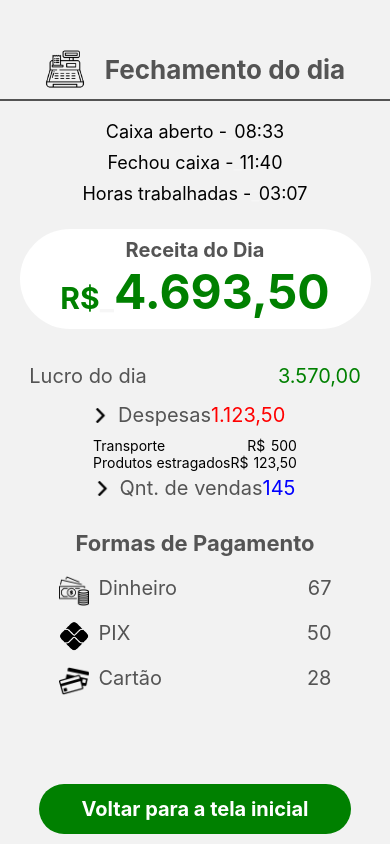
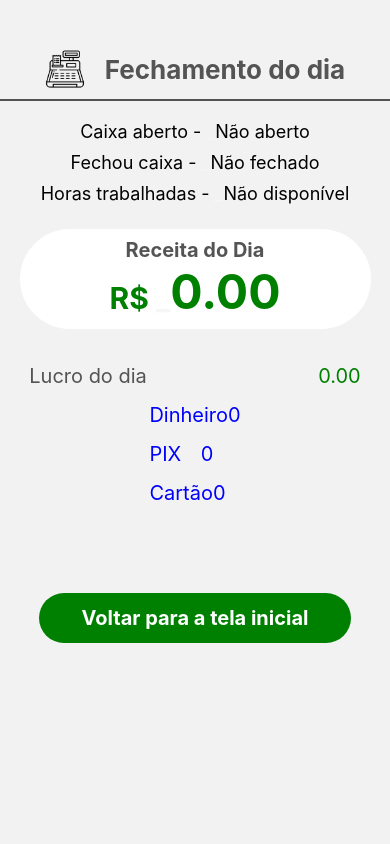
Before and after one commit to Lim4S2/LucraMais--App, a React Native app in the folder Client/: screen /Fechamento in a window 390 px wide. Built offline with nearby package versions, Linux system fonts and the light colour scheme.

Commit message:
tela de fechamento não finalizada

```diff
--- a/Client/src/pages/carrinho/index.js
+++ b/Client/src/pages/carrinho/index.js
@@ -1,119 +1,81 @@
-import React from "react"
-import { View, FlatList, Text, TouchableOpacity, Image } from "react-native"
-import styles from "./style"
-import stylesList from "../venda/stylesList.js"
+import React, { useState } from "react";
+import { View, FlatList, Text, Image, TouchableOpacity, Alert } from "react-native";
+import styles from "./style";
+import stylesList from "../venda/stylesList.js";
 
-export default function Carrinho({ navigation }) {
+export default function Carrinho({ navigation, route }) {
+    const { carrinho } = route.params || { carrinho: [] };
+    const [selectedRadio, setSelectedRadio] = useState(null);
 
-    const DATA = [
-        {
-            tittle: "Coxinha",
-            descricao: "Coxinha de frango com catupiry",
-            quantidade: 20,
-            categoria: "Salgado assado",
-            preco: 3.50
-        },
-        {
-            tittle: "Suco de laranjna",
-            descricao: "Suco de laranja natural - 500ml",
-            quantidade: 5,
-            categoria: "Babida",
-            preco: 5.00
-        },
-        {
-            tittle: "Batata",
-            descricao: "Batata sem produtos químicos",
-            quantidade: 1,
-            categoria: "Legume",
-            preco: 8.00
-
-        },
-        {
-            tittle: "Pastel de Carne",
-            descricao: "",
-            quantidade: 0,
-            categoria: "Pastel salgado",
-            preco: 6.00
-        },
-        {
-            tittle: "Caldo de cana",
-            descricao: "Sabor abacaxi ou limão - 400ml",
-            quantidade: 10,
-            categoria: "Bebida",
-            preco: 5.50
+    const realizarVenda = () => {
+        if (selectedRadio === null) {
+            Alert.alert('Atenção', 'Selecione uma forma de pagamento.');
+            return;
         }
 
-    ]
+        // Armazenar as informações da venda
+        const carrinhoComPagamento = carrinho.map(item => ({
+            ...item,
+            formaPagamento: selectedRadio
+        }));
 
-    const [selectedRadio, setSelectedRadio] = React.useState(3)
+        // Adicionar as informações ao contexto ou storage se necessário
+        // Aqui estamos simplesmente retornando para a tela Venda
+        navigation.navigate("Venda", {
+            carrinhoAtualizado: carrinhoComPagamento
+        });
+    };
 
     return (
         <View style={{ height: "100%" }}>
             <View style={styles.container}>
-                <Image source={require("../../images/iconCesta.png")}
-                    style={{ width: 40, height: 40, marginRight: 20 }}
-                />
+                <TouchableOpacity onPress={() => navigation.goBack()}>
+                    <Image source={require("../../images/setaesq.png")} style={{ width: 40, height: 40, marginRight: 20 }} />
+                </TouchableOpacity>
                 <View style={styles.viewValorCompra}>
                     <Text style={{ ...styles.text, fontSize: 26, paddingTop: 8 }}>Valor total</Text>
                     <Text style={{ ...styles.text, fontWeight: "bold" }}>R$
                         <Text style={{ color: "#f6f6f6" }}>_</Text>
-                        <Text style={{ ...styles.text, fontSize: 38, fontWeight: "bold" }}>28,00</Text>
+                        <Text style={{ ...styles.text, fontSize: 38, fontWeight: "bold" }}>
+                            {carrinho.reduce((total, item) => total + item.price * item.quantidade, 0).toFixed(2)}
+                        </Text>
                     </Text>
                 </View>
             </View>
 
-            <View style={{
-                marginTop: 10,
-                height: "60%"
-            }}>
+            <View style={{ marginTop: 10, height: "60%" }}>
                 <FlatList
-                    data={DATA}
+                    data={carrinho}
                     contentContainerStyle={{ paddingTop: 15 }}
-                    renderItem={({ item }) => {
-                        return (
+                    renderItem={({ item }) => (
                         <View>
                             <View style={stylesList.produto}>
                                 <View style={stylesList.viewTittle}>
-                                        <Text style={stylesList.titulo}>{item.tittle}</Text>
-                                        <View style={stylesList.viewAddCar}>
-                                            <TouchableOpacity style={stylesList.btnMenos}>
-                                                <Text style={{ color: "white", fontSize: 20, fontWeight: "bold" }}>-</Text>
-                                            </TouchableOpacity>
-
-                                            <Text style={{ fontSize: 20, fontWeight: "bold" }}>1</Text>
-
-                                            <TouchableOpacity style={{ ...stylesList.btnMenos, backgroundColor: "#8DEB84" }}>
-                                                <Text style={{ color: "white", fontSize: 20, fontWeight: "bold" }}>+</Text>
-                                            </TouchableOpacity>
-
-                                            <TouchableOpacity>
-                                                <Image source={require("../../images/iconLixeira.png")}
-                                                    style={{ width: 30, height: 30, marginLeft: 50 }} />
-                                            </TouchableOpacity>
-                                        </View>
+                                    <Text style={stylesList.titulo}>{item.name}</Text>
+                                    <Text style={{ fontSize: 20, fontWeight: "bold" }}>
+                                        Quantidade: {item.quantidade}
+                                    </Text>
                                 </View>
 
                                 <View style={stylesList.viewValor}>
                                     <Text style={stylesList.sifrao}>R$
                                         <Text style={{ color: "white" }}>_</Text>
-                                            <Text style={{ ...stylesList.sifrao, fontSize: 34 }}>{item.preco}</Text>
+                                        <Text style={{ ...stylesList.sifrao, fontSize: 34 }}>{item.price}</Text>
                                     </Text>
                                 </View>
                             </View>
                         </View>
-                        )
-                    }}
+                    )}
                 />
             </View>
+
             <View style={styles.venda}>
-
                 <Text style={styles.textValor}>Forma de pagamento</Text>
-
                 <View style={styles.formaPg}>
                     <TouchableOpacity onPress={() => setSelectedRadio(1)}>
                         <View style={styles.wrapper}>
                             <View style={styles.radio}>
-                                {selectedRadio == 1 ? <View style={styles.radioBg}></View> : null}
+                                {selectedRadio === 1 ? <View style={styles.radioBg}></View> : null}
                             </View>
                             <Text style={styles.textRadio}>Dinheiro</Text>
                         </View>
@@ -122,7 +84,7 @@ export default function Carrinho({ navigation }) {
                     <TouchableOpacity onPress={() => setSelectedRadio(2)}>
                         <View style={styles.wrapper}>
                             <View style={styles.radio}>
-                                {selectedRadio == 2 ? <View style={styles.radioBg}></View> : null}
+                                {selectedRadio === 2 ? <View style={styles.radioBg}></View> : null}
                             </View>
                             <Text style={styles.textRadio}>PIX</Text>
                         </View>
@@ -131,18 +93,17 @@ export default function Carrinho({ navigation }) {
                     <TouchableOpacity onPress={() => setSelectedRadio(3)}>
                         <View style={styles.wrapper}>
                             <View style={styles.radio}>
-                                {selectedRadio == 3 ? <View style={styles.radioBg}></View> : null}
+                                {selectedRadio === 3 ? <View style={styles.radioBg}></View> : null}
                             </View>
                             <Text style={styles.textRadio}>Cartão</Text>
                         </View>
                     </TouchableOpacity>
                 </View>
 
-                <TouchableOpacity style={styles.btnVender}
-                    onPress={() => navigation.navigate("Venda")}>
+                <TouchableOpacity style={styles.btnVender} onPress={realizarVenda}>
                     <Text style={styles.textButton}>Vender</Text>
                 </TouchableOpacity>
             </View>
         </View>
-    )
+    );
 }
--- a/Client/src/pages/fechamento/index.js
+++ b/Client/src/pages/fechamento/index.js
@@ -1,144 +1,85 @@
-import React from "react"
-import { View, Text, TouchableOpacity, Image, ScrollView } from "react-native"
-import styles from "./style"
+import React from "react";
+import { View, Text, TouchableOpacity, Image, ScrollView } from "react-native";
+import styles from "./style";
+import moment from "moment";
 
-export const Balancete = [
+export default function Fechamento({ navigation, route }) {
+    const {
+        carrinho = [],
+        openingTime,
+        closingTime,
+        expenses = { total: 0, items: [] },
+        totalSales = { quantity: 0, total: 0 },
+        revenue = 0
+    } = route.params || {};
 
-    {
-        title: 'Despesas',
-        valor: 1123.50,
-        detalhe: [
-            {
-                text: "Transporte",
-                valor: 50
-            }
-        ]
-    },
-    {
-        title: "Produtos estragados",
-        valor: 123.50
-    },
-    {
-        title: "Teste",
-        valor: 5000
-    }
+    // Função para calcular a quantidade total de itens vendidos por forma de pagamento
+    const calcularQuantidadePorFormaPagamento = (forma) => {
+        return carrinho.filter(item => item.formaPagamento === forma).reduce((total, item) => total + item.quantidade, 0);
+    };
 
-]
+    // Calcula receita total do dia
+    const receitaTotal = carrinho.reduce((total, item) => total + item.price * item.quantidade, 0).toFixed(2);
 
-export default function Fechamento({ navigation }) {
+    // Formata as datas e horas
+    const openingMoment = openingTime ? moment(openingTime) : null;
+    const closingMoment = closingTime ? moment(closingTime) : null;
 
-    const [maisDetalhe, setMaisDetalhe] = React.useState(-1)
+    const abertura = openingMoment ? openingMoment.format('HH:mm - DD/MM/YYYY') : "Não aberto";
+    const fechamento = closingMoment ? closingMoment.format('HH:mm') : "Não fechado";
+    const horasTrabalhadas = openingMoment && closingMoment
+        ? moment.duration(closingMoment.diff(openingMoment)).humanize()
+        : "Não disponível";
+
+    const paymentMethods = [
+        { type: 1, label: "Dinheiro" },
+        { type: 2, label: "PIX" },
+        { type: 3, label: "Cartão" }
+    ];
 
     return (
-        <View style={{ alignItems: "center" }}>
+        <ScrollView contentContainerStyle={{ alignItems: "center" }}>
             <View style={styles.container}>
-                <Image source={require("../../images/iconFechaCaixa.png")}
-                    style={{ width: 40, height: 40, marginRight: 20 }} />
+                <Image source={require("../../images/iconFechaCaixa.png")} style={{ width: 40, height: 40, marginRight: 20 }} />
                 <Text style={styles.text}>Fechamento do dia</Text>
             </View>
 
-            <Text style={{ fontSize: 18, marginTop: 20 }}>Caixa aberto -
-                <Text style={{ color: "#f6f6f6" }}>_</Text>
-                <Text style={{ fontSize: 18, marginTop: 10 }}>08:33</Text>
+            <Text style={{ fontSize: 18, marginTop: 20 }}>
+                Caixa aberto - <Text style={{ color: "#f6f6f6" }}>_</Text><Text style={{ fontSize: 18, marginTop: 10 }}>{abertura}</Text>
             </Text>
-            <Text style={{ fontSize: 18, marginTop: 10 }}>Fechou caixa -
-                <Text style={{ color: "#f6f6f6" }}>_</Text>
-                <Text style={{ fontSize: 18, marginTop: 10 }}>11:40</Text>
+            <Text style={{ fontSize: 18, marginTop: 10 }}>
+                Fechou caixa - <Text style={{ color: "#f6f6f6" }}>_</Text><Text style={{ fontSize: 18, marginTop: 10 }}>{fechamento}</Text>
             </Text>
-            <Text style={{ fontSize: 18, marginTop: 10 }}>Horas trabalhadas -
-                <Text style={{ color: "#f6f6f6" }}>_</Text>
-                <Text style={{ fontSize: 18, marginTop: 10 }}>03:07</Text>
+            <Text style={{ fontSize: 18, marginTop: 10 }}>
+                Horas trabalhadas - <Text style={{ color: "#f6f6f6" }}>_</Text><Text style={{ fontSize: 18, marginTop: 10 }}>{horasTrabalhadas}</Text>
             </Text>
 
             <View style={styles.viewLucro}>
                 <Text style={{ ...styles.text, fontSize: 20 }}>Receita do Dia</Text>
-                <Text style={{ ...styles.text, fontSize: 30, color: "green" }}>R$
-                    <Text style={{ color: "#f6f6f6" }}>_</Text>
-                    <Text style={{ ...styles.text, fontSize: 48, color: "green" }}>4.693,50</Text>
+                <Text style={{ ...styles.text, fontSize: 30, color: "green" }}>
+                    R$ <Text style={{ color: "#f6f6f6" }}>_</Text><Text style={{ ...styles.text, fontSize: 48, color: "green" }}>{receitaTotal}</Text>
                 </Text>
             </View>
 
-
             <View style={styles.viewDetalhamento}>
                 <Text style={styles.textDetalhe}>Lucro do dia</Text>
-                <Text style={{ ...styles.textDetalhe, color: "green" }}>3.570,00</Text>
-            </View>
-
-                <View>
-                <TouchableOpacity activeOpacity={0.5} style={styles.viewDetalhamento}>
-                    <View style={{ flexDirection: "row", justifyContent: "center", alignItems: "center" }}>
-                        <Image source={require("../../images/setaDireita.png")}
-                            style={{ width: 15, height: 15, marginRight: 10 }} />
-
-                        <Text style={styles.textDetalhe}>Despesas</Text>
-                    </View>
-                    <Text style={{ ...styles.textDetalhe, color: "red" }}>1.123,50</Text>
-                </TouchableOpacity>
-
-                <View style={{ flexDirection: "row", justifyContent: 'space-between' }}>
-                    <Text>Transporte</Text>
-                    <Text>R$
-                        <Text style={{ color: "#f6f6f6" }}>_</Text>
-                        <Text>500</Text>
-                    </Text>
-                </View>
-
-                <View style={{ flexDirection: "row", justifyContent: 'space-between' }}>
-                    <Text>Produtos estragados</Text>
-                    <Text>R$
-                        <Text style={{ color: "#f6f6f6" }}>_</Text>
-                        <Text>123,50</Text>
-                    </Text>
-                </View>
+                <Text style={{ ...styles.textDetalhe, color: "green" }}>{receitaTotal}</Text>
             </View>
 
             <View>
-                <TouchableOpacity activeOpacity={0.5} style={styles.viewDetalhamento}>
-                    <View style={{ flexDirection: "row", justifyContent: "center", alignItems: "center" }}>
-                        <TouchableOpacity>
-                            <Image source={require("../../images/setaDireita.png")}
-                                style={{ width: 15, height: 15, marginRight: 10 }} />
-                        </TouchableOpacity>
-                        <Text style={styles.textDetalhe}>Qnt. de vendas</Text>
+                {paymentMethods.map((method, index) => (
+                    <View key={index} style={{ ...styles.viewDetalhamento, width: "70%" }}>
+                        <Text style={{ ...styles.textDetalhe, color: "blue" }}>{method.label}</Text>
+                        <Text style={{ ...styles.textDetalhe, color: "blue" }}>
+                            {calcularQuantidadePorFormaPagamento(method.type)}
+                        </Text>
                     </View>
-                    <Text style={{ ...styles.textDetalhe, color: "blue" }}>145</Text>
-                </TouchableOpacity>
+                ))}
             </View>
 
-            <Text style={{ ...styles.text, fontSize: 22, marginBottom: 15, marginTop: 20 }}>Formas de Pagamento</Text>
-
-            <View style={{ ...styles.viewDetalhamento, width: "70%" }}>
-                <View style={{ flexDirection: "row" }}>
-                    <Image style={styles.img}
-                        source={require("../../images/iconDinheiro.png")} />
-                    <Text style={styles.textDetalhe}>Dinheiro</Text>
-                </View>
-                <Text style={styles.textDetalhe}>67</Text>
-            </View>
-
-            <View style={{ ...styles.viewDetalhamento, width: "70%" }}>
-                <View style={{ flexDirection: "row" }}>
-                    <Image style={styles.img}
-                        source={require("../../images/iconPix.png")} />
-                    <Text style={styles.textDetalhe}>PIX</Text>
-                </View>
-
-                <Text style={styles.textDetalhe}>50</Text>
-            </View>
-
-            <View style={{ ...styles.viewDetalhamento, width: "70%" }}>
-                <View style={{ flexDirection: "row" }}>
-                    <Image style={styles.img}
-                        source={require("../../images/iconCartão.png")} />
-                    <Text style={styles.textDetalhe}>Cartão</Text>
-                </View>
-                <Text style={styles.textDetalhe}>28</Text>
-            </View>
-
-            <TouchableOpacity onPress={() => navigation.navigate("Home")}
-                style={styles.button}>
+            <TouchableOpacity onPress={() => navigation.navigate("Home")} style={styles.button}>
                 <Text style={{ ...styles.text, color: "white", fontSize: 20 }}>Voltar para a tela inicial</Text>
             </TouchableOpacity>
-        </View>
-    )
+        </ScrollView>
+    );
 }
--- a/Client/src/pages/venda/index.js
+++ b/Client/src/pages/venda/index.js
@@ -2,11 +2,21 @@ import React, { useEffect, useState } from "react";
 import { View, Text, FlatList, TouchableOpacity, Image, Alert } from "react-native";
 import axios from "axios";
 import styles from "./style";
-import stylesList from "./stylesList.js";
+import stylesList from "../venda/stylesList.js";
 import moment from "moment";
 
-export default function Venda({ navigation, route}) {
+export default function Venda({ navigation, route }) {
     const [produtos, setProdutos] = useState([]);
+    const [carrinho, setCarrinho] = useState([]);
+    const [openingTime] = useState(moment().format()); // Obtendo o horário de abertura
+    const { carrinhoAtualizado } = route.params || {}; // Recebendo o carrinho atualizado
+
+    useEffect(() => {
+        // Atualizando o carrinho com os dados recebidos
+        if (carrinhoAtualizado) {
+            setCarrinho(carrinhoAtualizado);
+        }
+    }, [carrinhoAtualizado]);
 
     // Função para buscar os produtos do backend
     const fetchProdutos = async () => {
@@ -19,20 +29,51 @@ export default function Venda({ navigation, route}) {
         }
     };
 
-    // useEffect para chamar a função quando o componente for montado
     useEffect(() => {
         fetchProdutos();
     }, []);
-    const { openingTime } = route.params || {};
+
+    const adicionarAoCarrinho = (item) => {
+        setCarrinho((prevCarrinho) => {
+            const itemExistente = prevCarrinho.find(prod => prod.id === item.id);
+            if (itemExistente) {
+                return prevCarrinho.map(prod =>
+                    prod.id === item.id ? { ...prod, quantidade: prod.quantidade + 1 } : prod
+                );
+            } else {
+                return [...prevCarrinho, { ...item, quantidade: 1 }];
+            }
+        });
+    };
+
+    const removerDoCarrinho = (item) => {
+        setCarrinho((prevCarrinho) => {
+            const itemExistente = prevCarrinho.find(prod => prod.id === item.id);
+            if (itemExistente && itemExistente.quantidade > 1) {
+                return prevCarrinho.map(prod =>
+                    prod.id === item.id ? { ...prod, quantidade: prod.quantidade - 1 } : prod
+                );
+            } else {
+                return prevCarrinho.filter(prod => prod.id !== item.id);
+            }
+        });
+    };
+
+    const fecharCaixa = () => {
+        navigation.navigate("Fechamento", {
+            openingTime,
+            carrinho
+        });
+    };
 
     return (
-        <View>
+        <View style={{ flex: 1 }}>
             <View style={styles.container}>
-                <TouchableOpacity onPress={() => navigation.navigate("Carrinho")}>
+                <TouchableOpacity onPress={() => navigation.navigate("Carrinho", { carrinho })}>
                     <Image source={require("../../images/iconCesta.png")} style={{ width: 40, height: 40 }} />
                 </TouchableOpacity>
 
-                <TouchableOpacity onPress={() => navigation.navigate("Fechamento")} style={styles.btnFechar}>
+                <TouchableOpacity onPress={fecharCaixa} style={styles.btnFechar}>
                     <Text style={styles.text}>Fechar caixa</Text>
                 </TouchableOpacity>
             </View>
@@ -41,30 +82,39 @@ export default function Venda({ navigation, route}) {
                 <Text style={{ ...styles.text, color: "#545454" }}>
                     Caixa aberto em
                     <Text style={{ color: "white" }}>_</Text>
-                    {/* Exibindo o horário do caixa */}
                     <Text style={{ ...styles.text, color: "#545454" }}>
                         {openingTime ? moment(openingTime).format('HH:mm - DD/MM/YYYY') : "Não aberto"}
                     </Text>
                 </Text>
             </View>
 
-            <View>
             <FlatList
                 data={produtos}
+                keyExtractor={(item) => item.id.toString()}
                 contentContainerStyle={{ paddingTop: 15, paddingBottom: 20 }}
                 renderItem={({ item }) => {
+                    const itemCarrinho = carrinho.find(prod => prod.id === item.id);
+                    const quantidade = itemCarrinho ? itemCarrinho.quantidade : 0;
+
                     return (
                         <View style={stylesList.produto}>
                             <View style={stylesList.viewTittle}>
                                 <Text style={stylesList.titulo}>{item.name}</Text>
                                 <View style={stylesList.viewAddCar}>
-                                        <TouchableOpacity style={stylesList.btnMenos}>
+                                    <TouchableOpacity
+                                        style={stylesList.btnMenos}
+                                        onPress={() => removerDoCarrinho(item)}
+                                        disabled={quantidade === 0}
+                                    >
                                         <Text style={{ color: "white", fontSize: 20, fontWeight: "bold" }}>-</Text>
                                     </TouchableOpacity>
 
-                                        <Text style={{ fontSize: 20, fontWeight: "bold" }}>1</Text>
+                                    <Text style={{ fontSize: 20, fontWeight: "bold" }}>{quantidade}</Text>
 
-                                        <TouchableOpacity style={{ ...stylesList.btnMenos, backgroundColor: "#8DEB84" }}>
+                                    <TouchableOpacity
+                                        style={{ ...stylesList.btnMenos, backgroundColor: "#8DEB84" }}
+                                        onPress={() => adicionarAoCarrinho(item)}
+                                    >
                                         <Text style={{ color: "white", fontSize: 20, fontWeight: "bold" }}>+</Text>
                                     </TouchableOpacity>
 
@@ -86,6 +136,5 @@ export default function Venda({ navigation, route}) {
                 }}
             />
         </View>
-        </View>
     );
 }
```
Lines whose indentation alone changed are shown as unchanged.
